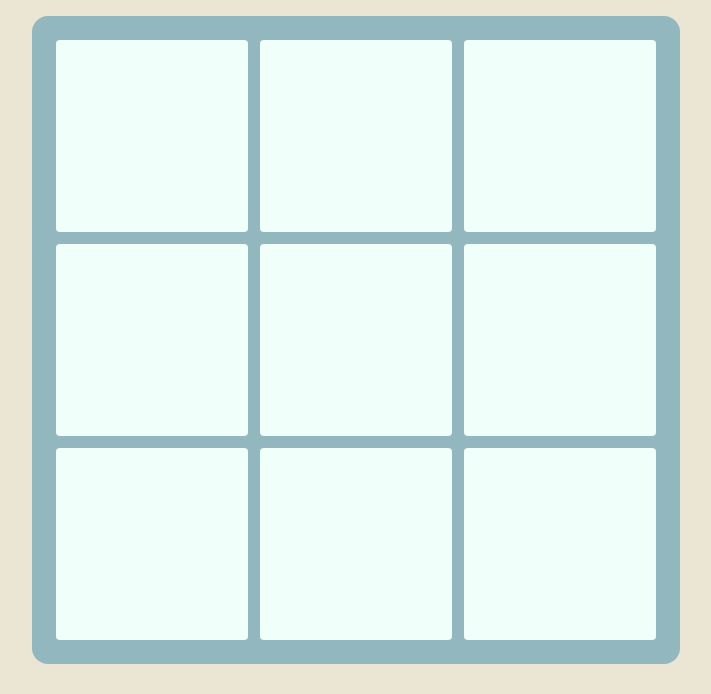
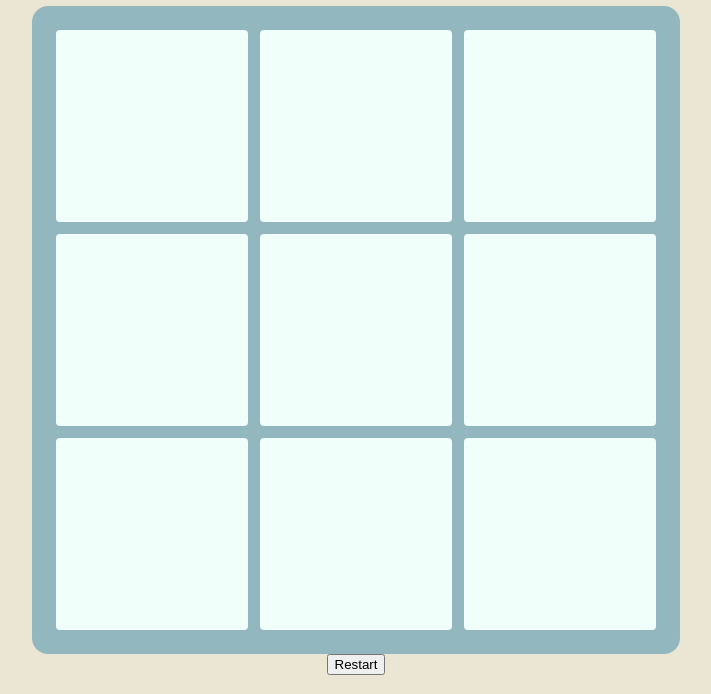
Before and after one commit to greeneggsanddan/tic-tac-toe, a plain HTML site: page index.html in a window 1280 px wide. Shown: the part 106-800 px from the top of the page, without its empty margins (284-995 px from the left). Drawn offline with Linux system fonts and the light colour scheme.

Commit message:
Add a restart button and restart functionality

```diff
--- a/index.html
+++ b/index.html
@@ -15,6 +15,7 @@
     <div class="container">
         <h1 class="turn"></h1>
         <div class="board"></div>
+        <button class="restart" type="reset">Restart</button>
     </div>
 </body>
 </html>
--- a/style.css
+++ b/style.css
@@ -20,6 +20,7 @@ body {
 .turn {
   font-size: 3rem;
   margin-bottom: 32px;
+  align-self: left;
 }
 
 .board {
--- a/tic-tac-toe.js
+++ b/tic-tac-toe.js
@@ -1,6 +1,6 @@
 const createPlayer = (name, mark) => {
     return {name, mark}
-}
+};
 
 const createCell = () => {
     let value = null;
@@ -12,23 +12,26 @@ const createCell = () => {
     const getValue = () => value;
 
     return {addMark, getValue};
-}
+};
 
 const gameBoard = (() => {
     const board = [];
 
-    for (let i = 0; i < 9; i++) {
-        const cell = createCell();
-        board.push(cell);
-    }
+    const createBoard = () => {
+        for (let i = 0; i < 9; i++) {
+            const cell = createCell();
+            // board.push(cell);
+            board[i] = cell;
+        }
+    };
 
     const getBoard = () => board;
 
     const markCell = (position, mark) => {
         board[position].addMark(mark);
-    }
+    };
 
-    return {getBoard, markCell};
+    return {getBoard, markCell, createBoard};
 })();
 
 const gameController = ((playerOneName = "Player One", playerTwoName = "Player Two") => {
@@ -45,7 +48,7 @@ const gameController = ((playerOneName = "Player One", playerTwoName = "Player T
 
     const switchPlayerTurn = () => {
         activePlayer = activePlayer === playerOne ? playerTwo : playerOne;
-    }
+    };
 
     const getActivePlayer = () => activePlayer;
 
@@ -62,7 +65,7 @@ const gameController = ((playerOneName = "Player One", playerTwoName = "Player T
             if (isWinner) break;
         }
         return isWinner;
-    }
+    };
 
     const checkGameOver = () => gameOver;
 
@@ -76,14 +79,21 @@ const gameController = ((playerOneName = "Player One", playerTwoName = "Player T
                 gameOver = true;
             } else switchPlayerTurn();
         }
-    }
+    };
 
-    return {playRound, getActivePlayer, checkForWinner, getRound, checkGameOver};
+    const restartGame = () => {
+        activePlayer = playerOne;
+        roundNumber = 0;
+        gameOver = false;
+    };
+
+    return {playRound, getActivePlayer, checkForWinner, getRound, checkGameOver, restartGame};
 })();
 
 const displayController = (() => {
     const playerTurnDiv = document.querySelector(".turn");
     const boardDiv = document.querySelector(".board");
+    const restartButton = document.querySelector(".restart");
 
     const updateScreen = () => {
         boardDiv.textContent = "";
@@ -105,16 +115,23 @@ const displayController = (() => {
             cellButton.textContent = cell.getValue();
             boardDiv.appendChild(cellButton);
         });
-    }
+    };
 
     function clickHandlerBoard(e) {
         const selectedCell = e.target.dataset.position;
         if (!selectedCell || gameController.checkGameOver()) return;
-
         gameController.playRound(selectedCell);
         updateScreen();
     }
 
+    function restart() {
+        gameBoard.createBoard();
+        gameController.restartGame();
+        updateScreen();
+    }
+
     boardDiv.addEventListener("click", clickHandlerBoard);
+    restartButton.addEventListener("click", restart);
+    gameBoard.createBoard();
     updateScreen();
 })();
```
